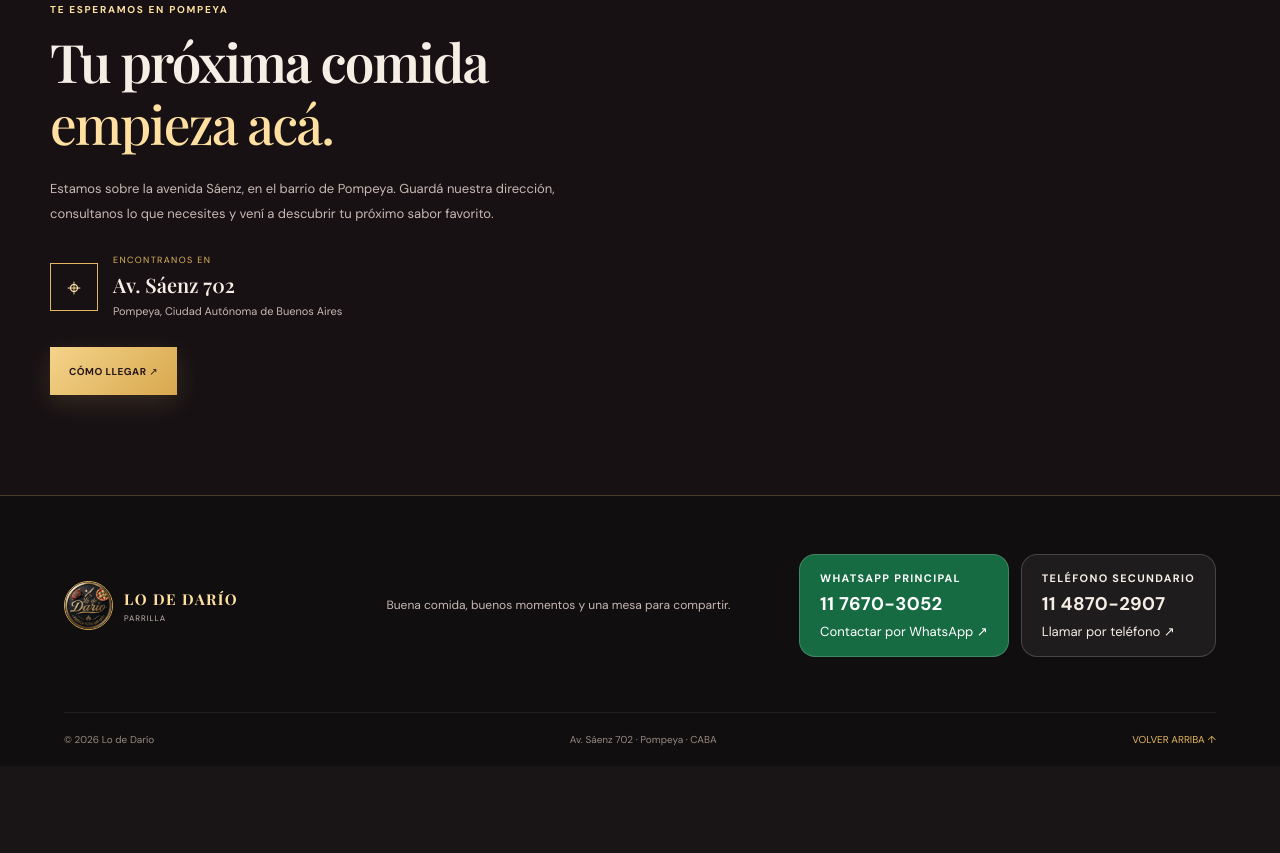
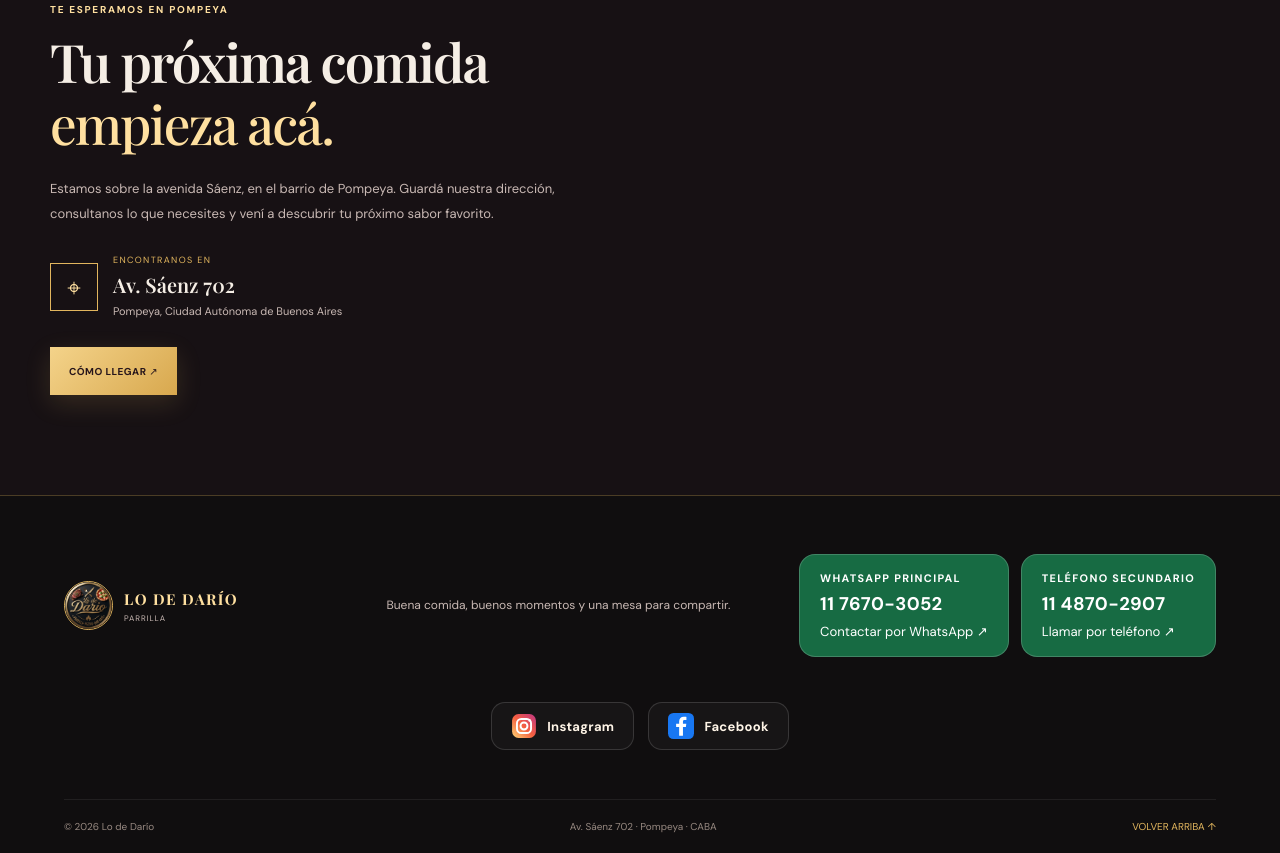
Before and after one commit to rabanaldietetica/LoDeDario, a website built with Vite: page index.html in a window 1280 px wide. Shown: the part 7504-8357 px from the top of the page. Before the commit the page ends 8270 px from the top, so only its background shows below. Built offline with nearby package versions, Linux system fonts and the light colour scheme; files whose address does not match are found by name.

Commit message:
Agregar redes sociales y WhatsApp secundario

```diff
--- a/src/main.ts
+++ b/src/main.ts
@@ -357,12 +357,44 @@ document.querySelector<HTMLDivElement>('#app')!.innerHTML = `
         <strong>11 7670-3052</strong>
         <span>Contactar por WhatsApp ↗</span>
       </a>
-      <a class="footer-secondary-phone" href="tel:+5491148702907">
+      <a class="footer-secondary-phone" href="${wa('Hola, Lo de Darío. Quería hacer una consulta.')}" target="_blank" rel="noopener">
         <span class="phone-label">TELÉFONO SECUNDARIO</span>
         <strong>11 4870-2907</strong>
         <span>Llamar por teléfono ↗</span>
       </a>
     </div>
+    <div class="footer-socials" aria-label="Redes sociales de Lo de Darío">
+      <a class="social-link social-instagram"
+         href="https://www.instagram.com/lodedariorestaurantee/"
+         target="_blank" rel="noopener noreferrer"
+         aria-label="Seguir a Lo de Darío en Instagram">
+        <svg viewBox="0 0 24 24" aria-hidden="true">
+          <defs>
+            <linearGradient id="instagram-gradient" x1="0" y1="1" x2="1" y2="0">
+              <stop offset="0%" stop-color="#ffd776"/>
+              <stop offset="48%" stop-color="#f56040"/>
+              <stop offset="100%" stop-color="#c13584"/>
+            </linearGradient>
+          </defs>
+          <rect x="1" y="1" width="22" height="22" rx="6" fill="url(#instagram-gradient)"/>
+          <rect x="5.5" y="5.5" width="13" height="13" rx="4" fill="none" stroke="#fff" stroke-width="1.8"/>
+          <circle cx="12" cy="12" r="3.2" fill="none" stroke="#fff" stroke-width="1.8"/>
+          <circle cx="17.2" cy="6.9" r="1.1" fill="#fff"/>
+        </svg>
+        <span>Instagram</span>
+      </a>
+      <a class="social-link social-facebook"
+         href="https://www.facebook.com/share/199h2yLaW9/"
+         target="_blank" rel="noopener noreferrer"
+         aria-label="Visitar a Lo de Darío en Facebook">
+        <svg viewBox="0 0 24 24" aria-hidden="true">
+          <rect width="24" height="24" rx="5" fill="#1877F2"/>
+          <path d="M13.8 21v-8h2.7l.4-3.1h-3.1v-2c0-.9.3-1.5 1.6-1.5H17V3.6c-.3 0-1.3-.1-2.5-.1-2.5 0-4.2 1.5-4.2 4.3v2.1H7.5V13h2.8v8z" fill="#fff"/>
+        </svg>
+        <span>Facebook</span>
+      </a>
+    </div>
+
     <div class="footer-bottom"><span>© ${new Date().getFullYear()} Lo de Darío</span><span>Av. Sáenz 702 · Pompeya · CABA</span><a href="#inicio">VOLVER ARRIBA ↑</a></div>
   </footer>
 
--- a/src/style.css
+++ b/src/style.css
@@ -1557,8 +1557,8 @@ body {
   color: #fff;
 }
 .footer-secondary-phone {
-  background: rgba(255,255,255,.06);
-  color: inherit;
+  background: #176b43;
+  color: #fff;
 }
 .footer-phones strong,
 .footer-secondary-phone strong {
@@ -1586,3 +1586,69 @@ body {
     box-sizing: border-box;
   }
 }
+
+
+/* Redes sociales oficiales de Lo de Darío */
+.footer-socials {
+  grid-column: 1 / -1;
+  display: flex;
+  align-items: center;
+  justify-content: center;
+  flex-wrap: wrap;
+  gap: 14px;
+  padding: 5px 0 12px;
+}
+
+.social-link {
+  display: inline-flex;
+  align-items: center;
+  justify-content: center;
+  gap: 10px;
+  min-height: 46px;
+  padding: 10px 19px;
+  border: 1px solid #ffffff24;
+  border-radius: 14px;
+  color: #fff5e7;
+  background: #ffffff08;
+  font-size: 13px;
+  font-weight: 700;
+  letter-spacing: .3px;
+  text-decoration: none;
+  transition: transform .2s ease, border-color .2s ease,
+              background .2s ease;
+}
+
+.social-link svg {
+  display: block;
+  flex: 0 0 26px;
+  width: 26px;
+  height: 26px;
+}
+
+.social-instagram:hover {
+  border-color: #d94685;
+  background: #d9468518;
+  transform: translateY(-2px);
+}
+
+.social-facebook:hover {
+  border-color: #1877f2;
+  background: #1877f218;
+  transform: translateY(-2px);
+}
+
+.social-link:focus-visible {
+  outline: 2px solid var(--gold);
+  outline-offset: 4px;
+}
+
+@media (max-width: 370px) {
+  .footer-socials {
+    gap: 9px;
+  }
+
+  .social-link {
+    padding: 9px 12px;
+    gap: 7px;
+  }
+}
```
